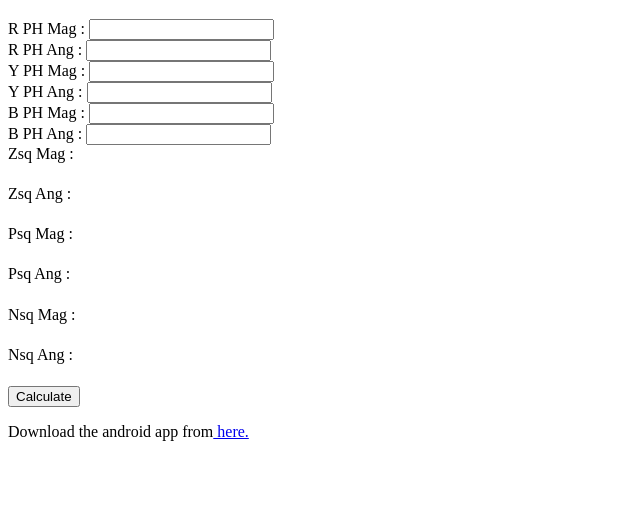
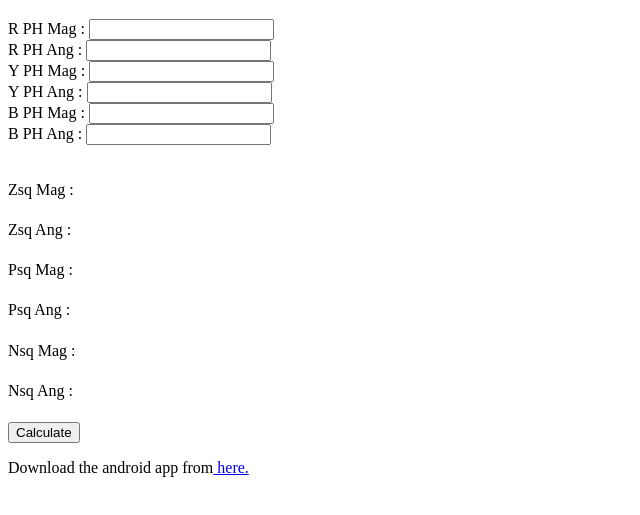
Before and after one commit to abhinandan634/seqcompcalc, a plain HTML site: page index.html in a window 1280 px wide. Shown: the part 61-576 px from the top of the page, without its empty margins (0-640 px from the left). Drawn offline with Linux system fonts and the light colour scheme.

Commit message:
Update index.html

```diff
--- a/index.html
+++ b/index.html
@@ -101,7 +101,7 @@ R PH Ang  : <input id="txtr2"/><br/>
 Y PH Mag : <input id="txty1"/><br/>
 Y PH Ang  : <input id="txty2"/><br/>
 B PH Mag : <input id="txtb1"/><br/>
-B PH Ang  : <input id="txtb2"/><br/>
+B PH Ang  : <input id="txtb2"/><br/><br/><br/>
 Zsq Mag  : <h5 id="zsqm"></h5>
 Zsq Ang  : <h5 id="zsqa"></h5>
 Psq Mag  : <h5 id="psqm"></h5>
```
